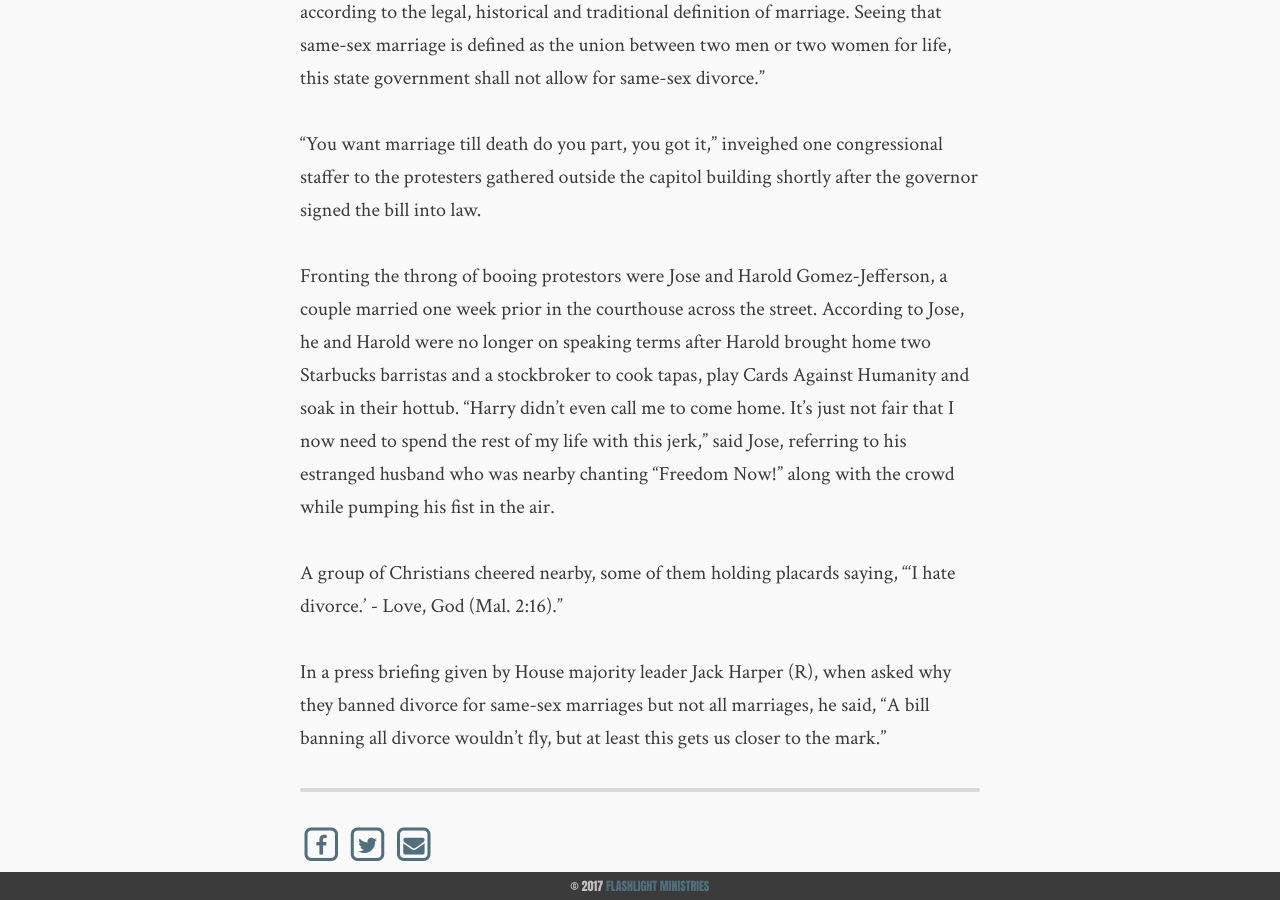
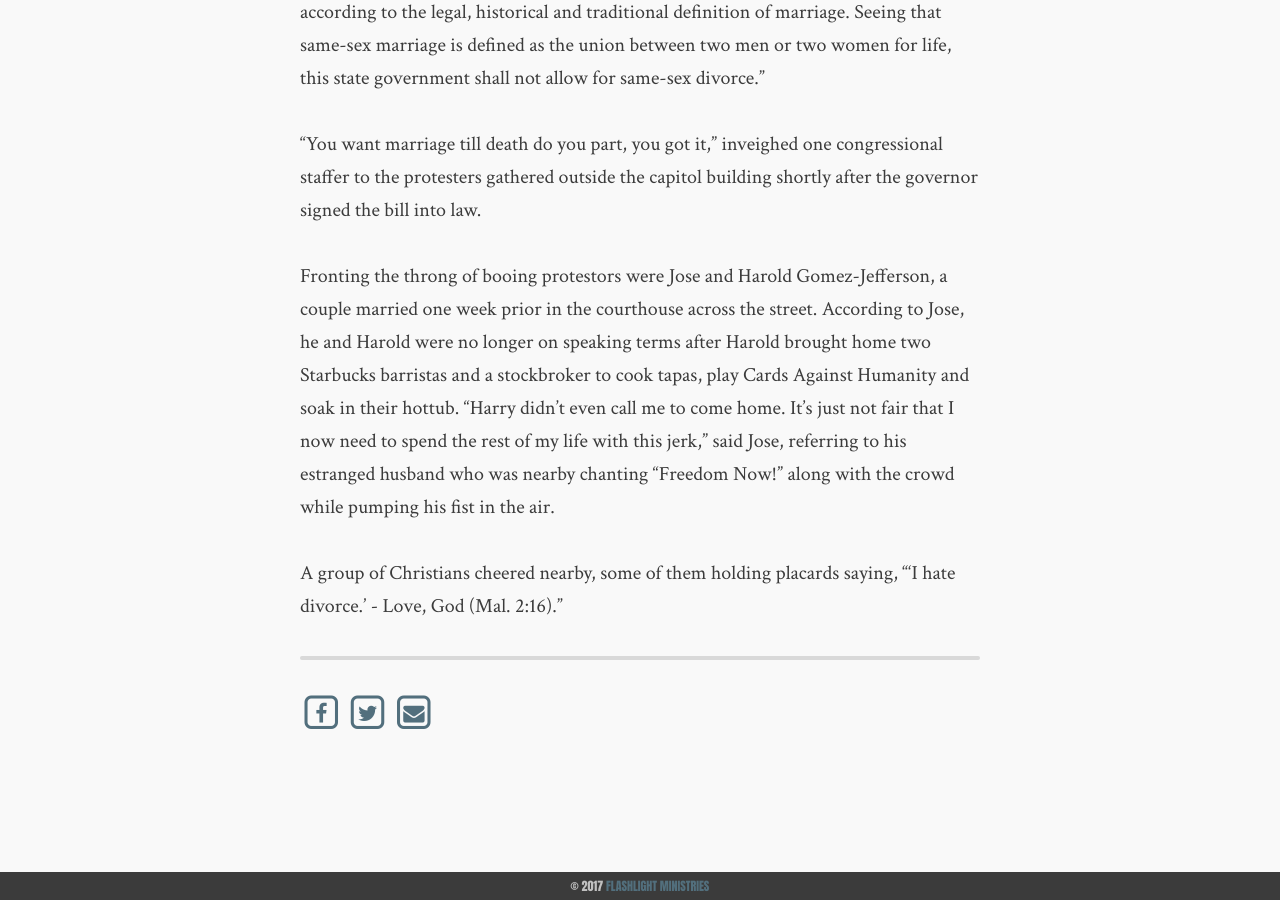
Before and after one commit to flashlightministries/oilforlight, a Jekyll site: the page built from _posts/2017-10-10-same-sex-divorce.md, in a window 1280 px wide and 900 px high, scrolled down 953 px. Built offline with Jekyll 4.4.1, drawn with Linux system fonts in a browser that asks for light colours; nearby versions of some CDN libraries.

Commit message:
Update 2017-10-10-same-sex-divorce.md

```diff
--- a/_posts/2017-10-10-same-sex-divorce.md
+++ b/_posts/2017-10-10-same-sex-divorce.md
@@ -17,5 +17,3 @@ HB 5439, titled "An Act to Protect Same-Sex Marriage," begins, ""With the recogn
 Fronting the throng of booing protestors were Jose and Harold Gomez-Jefferson, a couple married one week prior in the courthouse across the street.  According to Jose, he and Harold were no longer on speaking terms after Harold brought home two Starbucks barristas and a stockbroker to cook tapas, play Cards Against Humanity and soak in their hottub.  "Harry didn't even call me to come home.  It's just not fair that I now need to spend the rest of my life with this jerk," said Jose, referring to his estranged husband who was nearby chanting "Freedom Now!" along with the crowd while pumping his fist in the air.
 
 A group of Christians cheered nearby, some of them holding placards saying, "'I hate divorce.' - Love, God (Mal. 2:16)."
-
-In a press briefing given by House majority leader Jack Harper (R), when asked why they banned divorce for same-sex marriages but not all marriages, he said, "A bill banning all divorce wouldn't fly, but at least this gets us closer to the mark."
```
